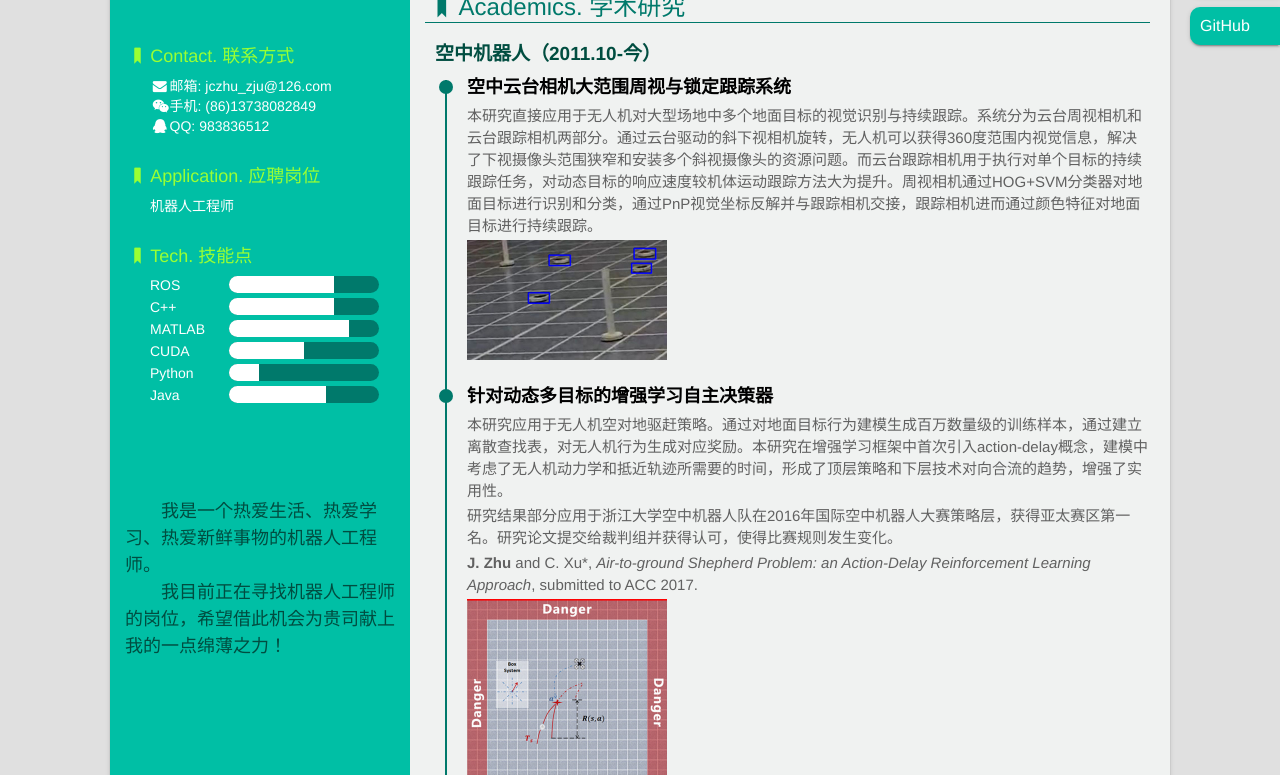
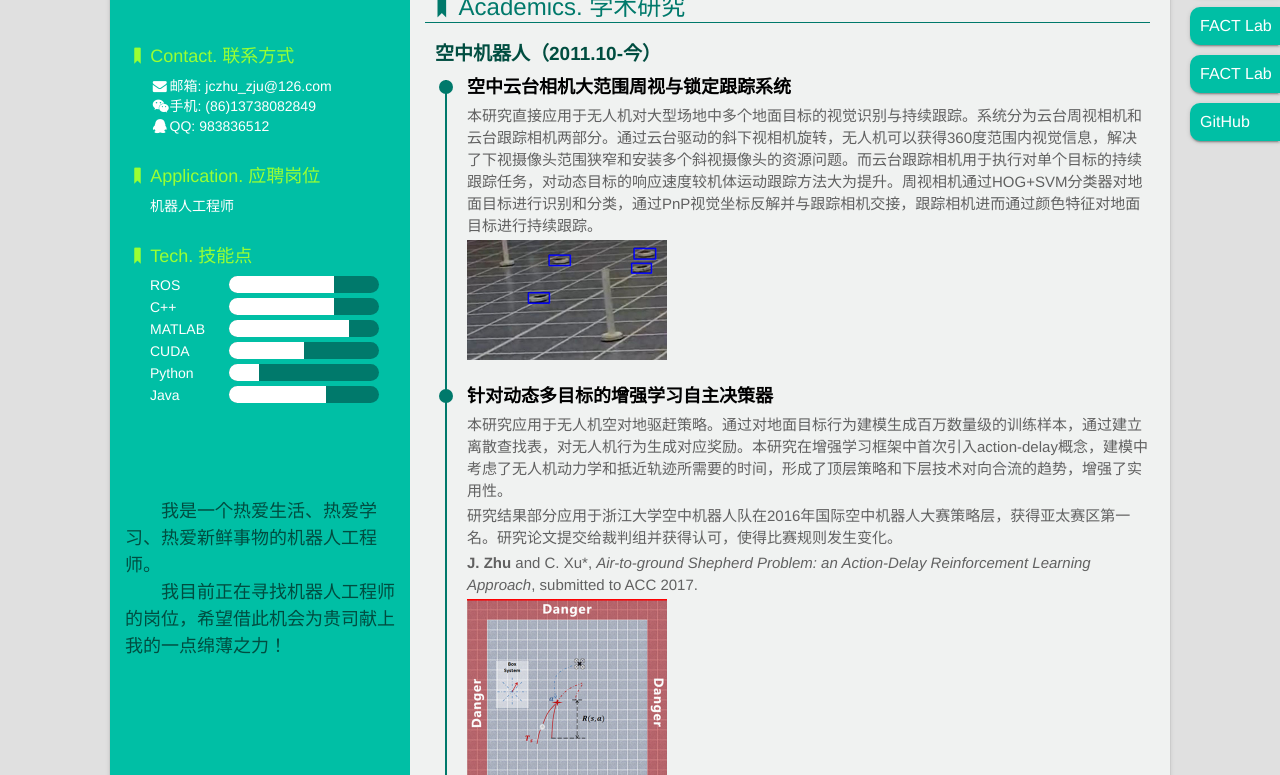
Before and after one commit to silentriverg/jczhu_cv, a website: page index.html in a window 1280 px wide. Shown: the part 281-1056 px from the top of the page. Drawn offline with Linux system fonts and the light colour scheme.

Commit message:
Update index.html

```diff
--- a/index.html
+++ b/index.html
@@ -22,6 +22,12 @@
 <body>
     <aside>
         <ul>
+            <li>
+                <a href="https://www.kivact.com" target="_blank">FACT Lab</a>
+            </li>
+            <li>
+                <a href="https://www.kivact.com" target="_blank">FACT Lab</a>
+            </li>
             <li>
                 <a href="https://www.kivact.com" target="_blank">FACT Lab</a>
             </li>
```
